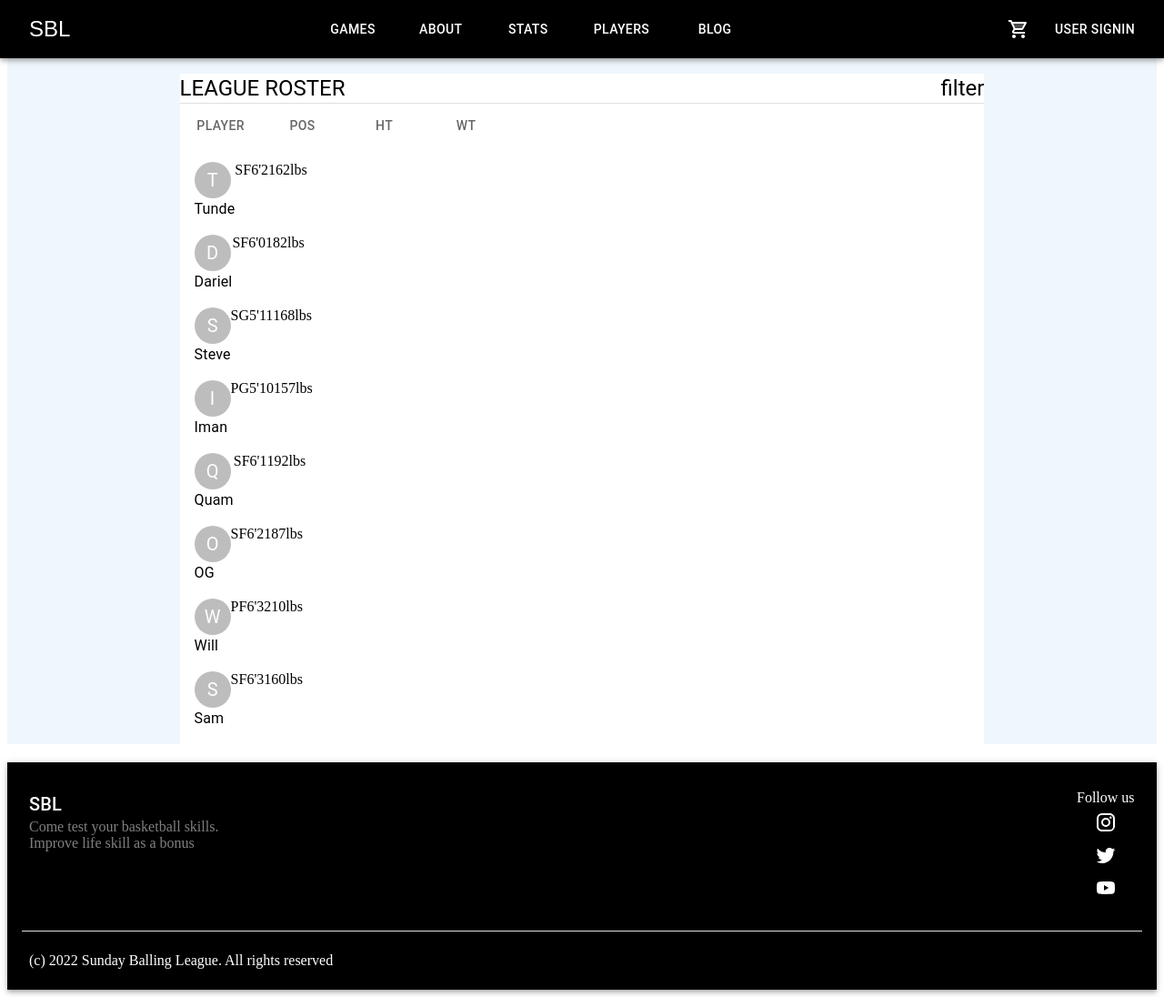
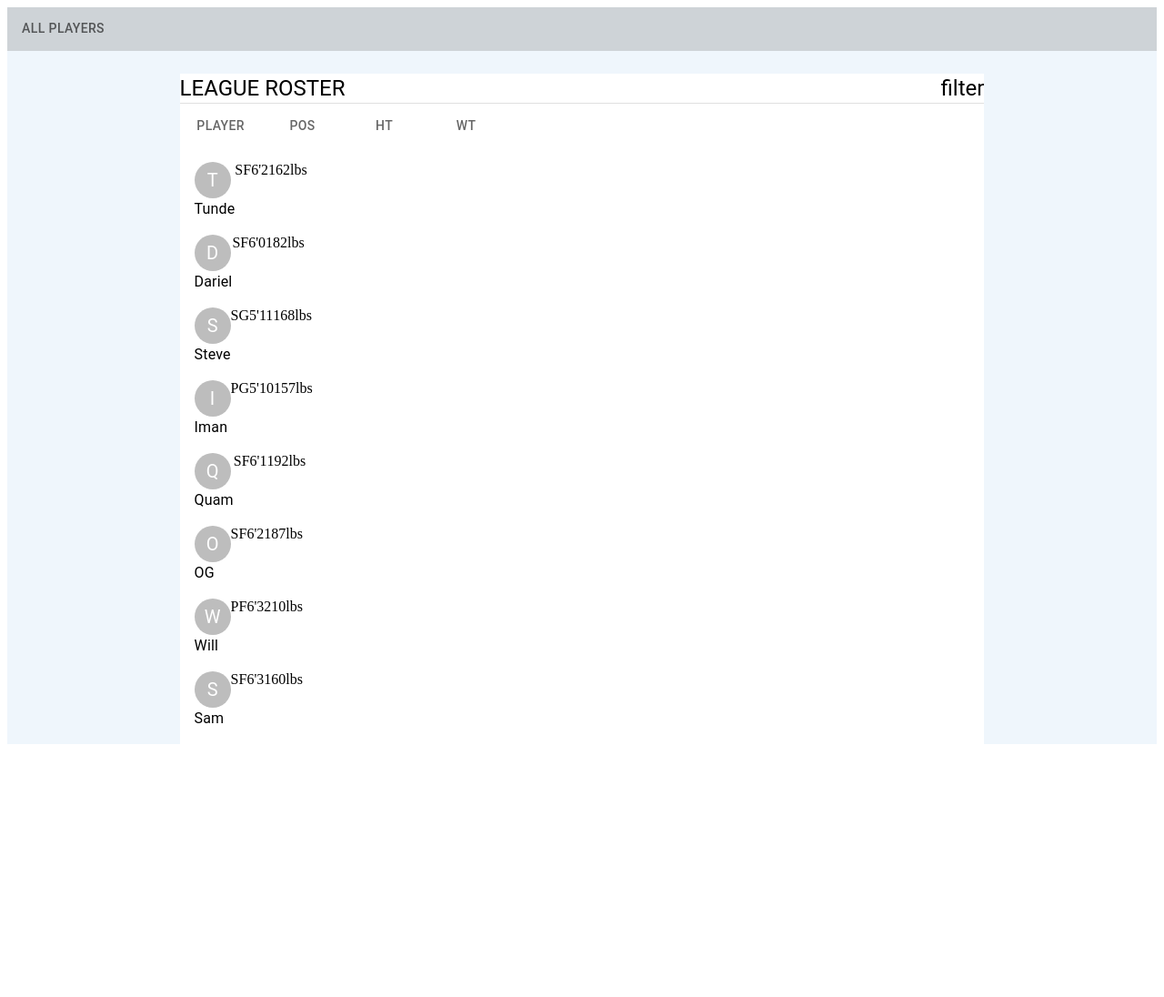
Before and after one commit to walethesolution/SBL, a React (Create React App) app in the folder sbl-frontend/: page /players in a window 1280 px wide. Shown: the whole page at 91% size. After the commit the page ends 826 px from the top, so only its background shows below. Built offline with nearby package versions, Linux system fonts and the light colour scheme.

Commit message:
Remove all header and footer component from games, about, stats, players page

```diff
--- a/sbl-frontend/src/components/Layout/index.tsx
+++ b/sbl-frontend/src/components/Layout/index.tsx
@@ -3,6 +3,7 @@ import Header from "../landing-page/Header";
 import Footer from "../landing-page/Footer";
 import { Box } from "@mui/material";
 import FirstPage from "../firstpage";
+import { Outlet } from "react-router-dom";
 
 export default function Layout() {
   return (
@@ -10,6 +11,9 @@ export default function Layout() {
       <Header />
       <FirstPage />
       <Footer />
+      <Box>
+        <Outlet />
+      </Box>
     </Box>
   );
 }
--- a/sbl-frontend/src/components/players/index.tsx
+++ b/sbl-frontend/src/components/players/index.tsx
@@ -11,13 +11,9 @@ import {
 } from "@mui/material";
 import Divider from "@mui/material/Divider";
 
-import Footer from "../landing-page/Footer";
-import Header from "../landing-page/Header";
-
 export default function Players() {
   return (
     <Box>
-      <Header />
       <Box sx={{ backgroundColor: "rgba(55, 146, 211, 0.08)" }}>
         <Tabs sx={{ backgroundColor: "rgba(128, 128, 128, 0.30)" }}>
           <Tab value="0" label="All Players" />
@@ -141,7 +137,6 @@ export default function Players() {
           </Box>
         </Box>
       </Box>
-      <Footer />
     </Box>
   );
 }
--- a/sbl-frontend/src/components/stats/index.tsx
+++ b/sbl-frontend/src/components/stats/index.tsx
@@ -12,13 +12,10 @@ import {
   Avatar,
 } from "@mui/material";
 import Typography from "@mui/material/Typography";
-import Footer from "../landing-page/Footer";
-import Header from "../landing-page/Header";
 
 export default function Stats() {
   return (
     <Box>
-      <Header />
       <Box sx={{ backgroundColor: "rgba(55, 146, 211, 0.08)" }}>
         <Tabs style={{ backgroundColor: "rgba(128, 128, 128, 0.30)" }}>
           <Tab value="0" label="All stats" />
@@ -290,7 +287,6 @@ export default function Stats() {
           </Grid>
         </Box>
       </Box>
-      <Footer />
     </Box>
   );
 }
```
